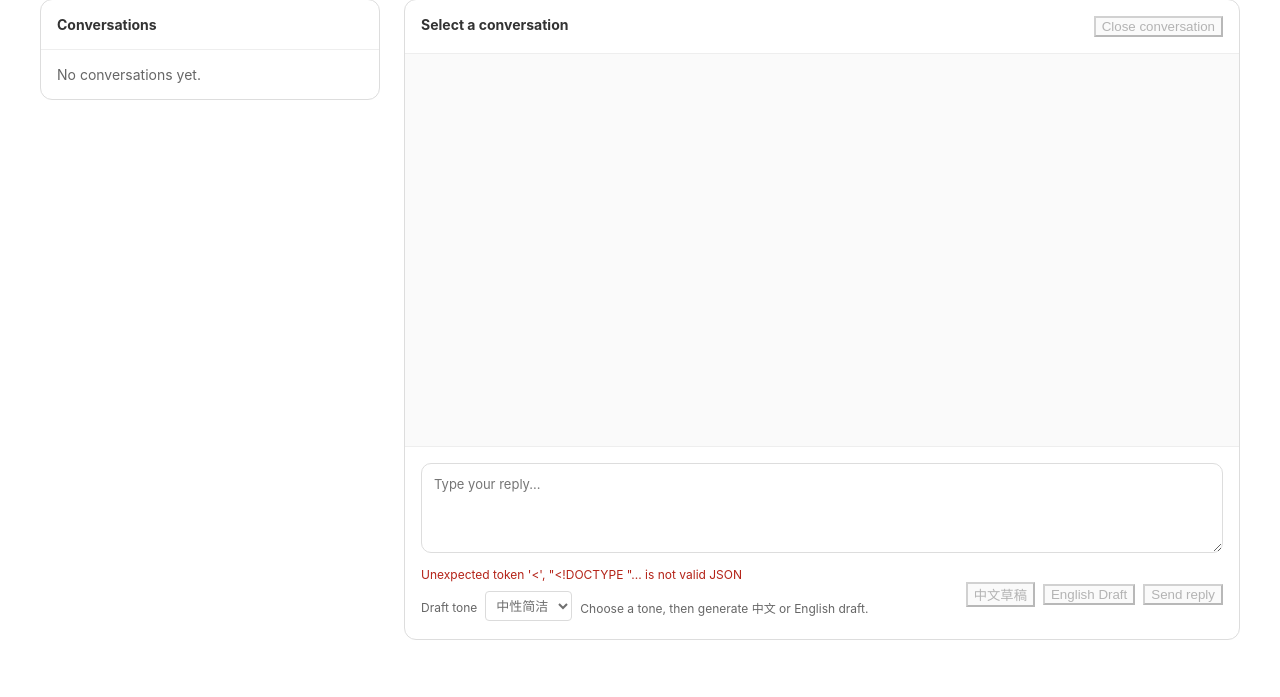
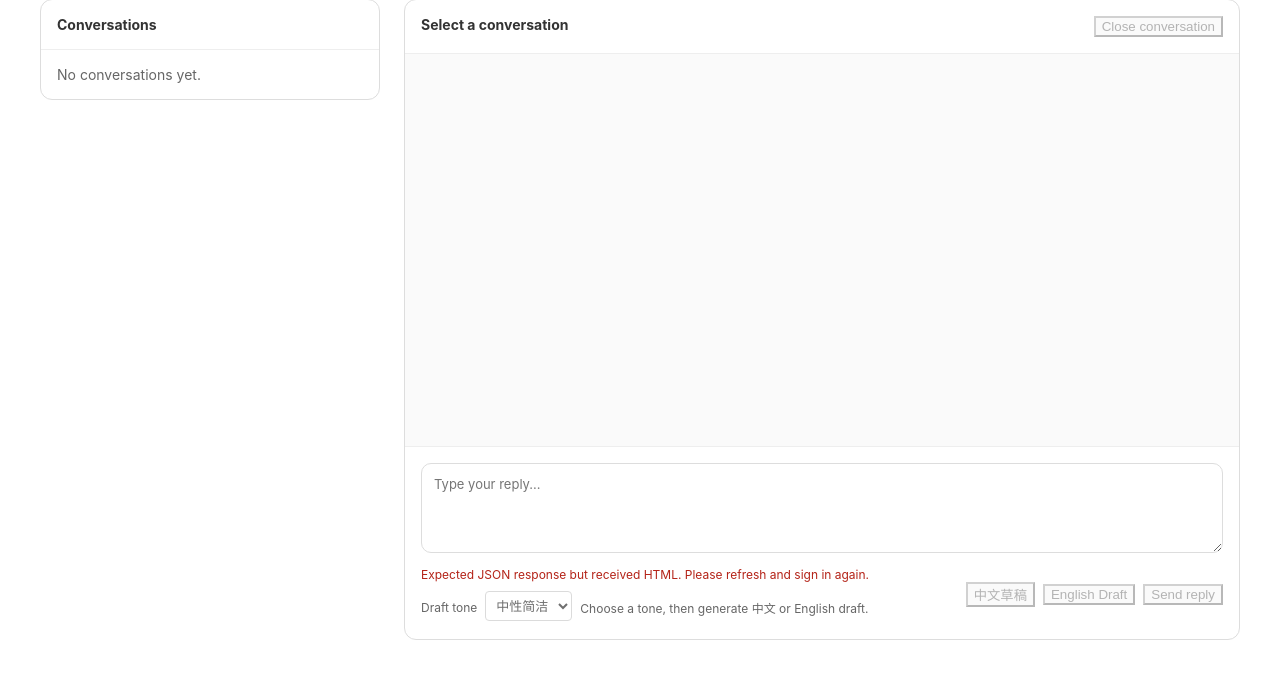
Before and after one commit to airuixish-beep/-, a Django app: template templates/admin/support_chat/index.html in a window 1280 px wide. Shown: the part 189-886 px from the top of the page. Run offline with Django 4.2, Linux system fonts and the light colour scheme; the template is opened without the code that fills it, so the values that code supplies are empty.

Commit message:
Handle non-JSON admin chat responses gracefully.
Co-Authored-By: Claude Opus 4.7 <noreply@anthropic.com>

```diff
--- a/templates/admin/support_chat/index.html
+++ b/templates/admin/support_chat/index.html
@@ -214,8 +214,14 @@
 
       async function fetchJson(url, options) {
         const response = await fetch(url, options);
-        const data = await response.json();
-        if (!response.ok) throw new Error(data.error || 'Request failed');
+        const contentType = response.headers.get('content-type') || '';
+        const data = contentType.includes('application/json') ? await response.json() : null;
+        if (!response.ok) {
+          throw new Error((data && data.error) || (contentType.includes('text/html') ? 'Expected JSON response but received HTML. Please refresh and sign in again.' : 'Request failed'));
+        }
+        if (!data) {
+          throw new Error('Expected JSON response but received HTML. Please refresh and sign in again.');
+        }
         return data;
       }
 
```
